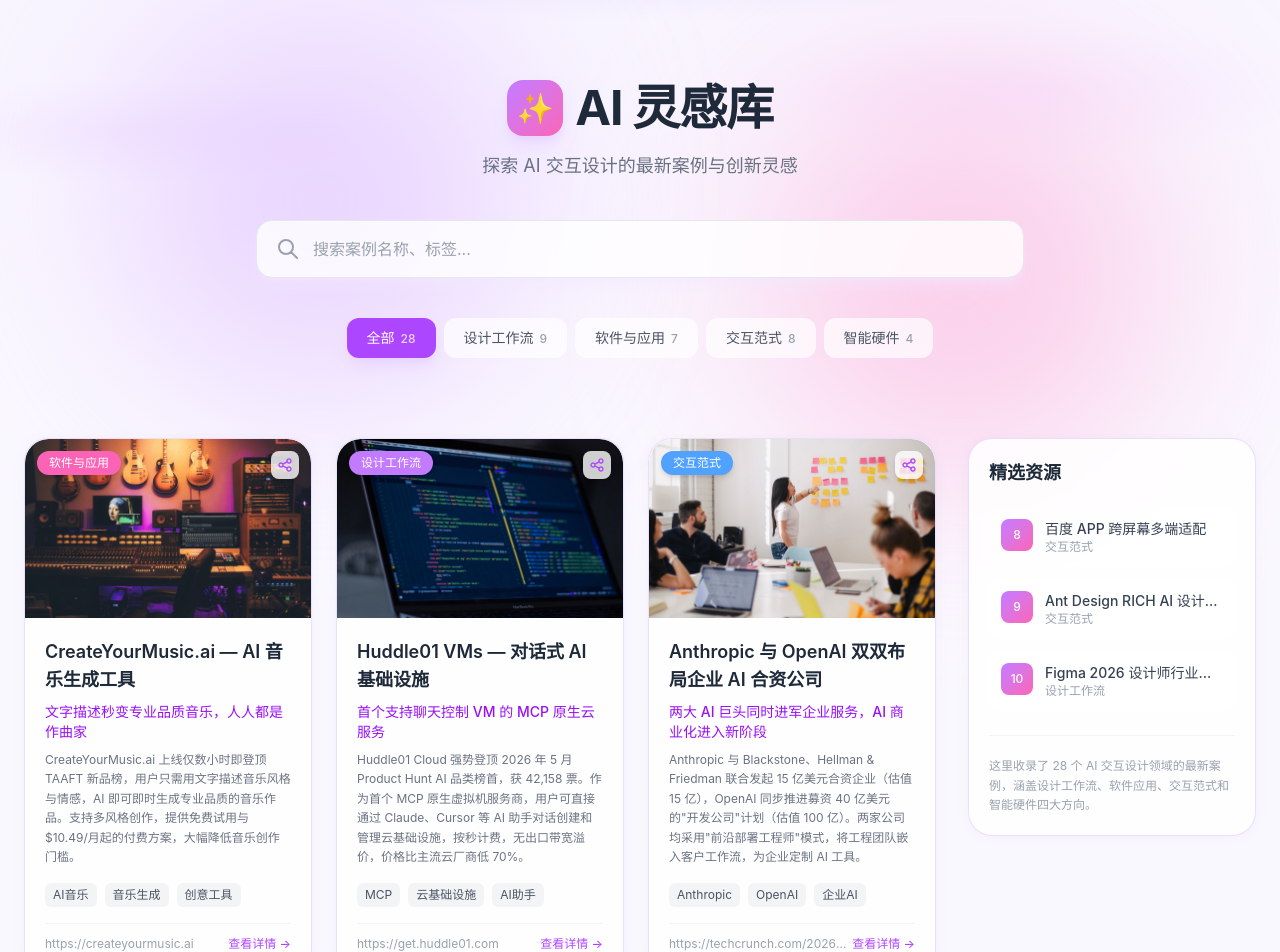
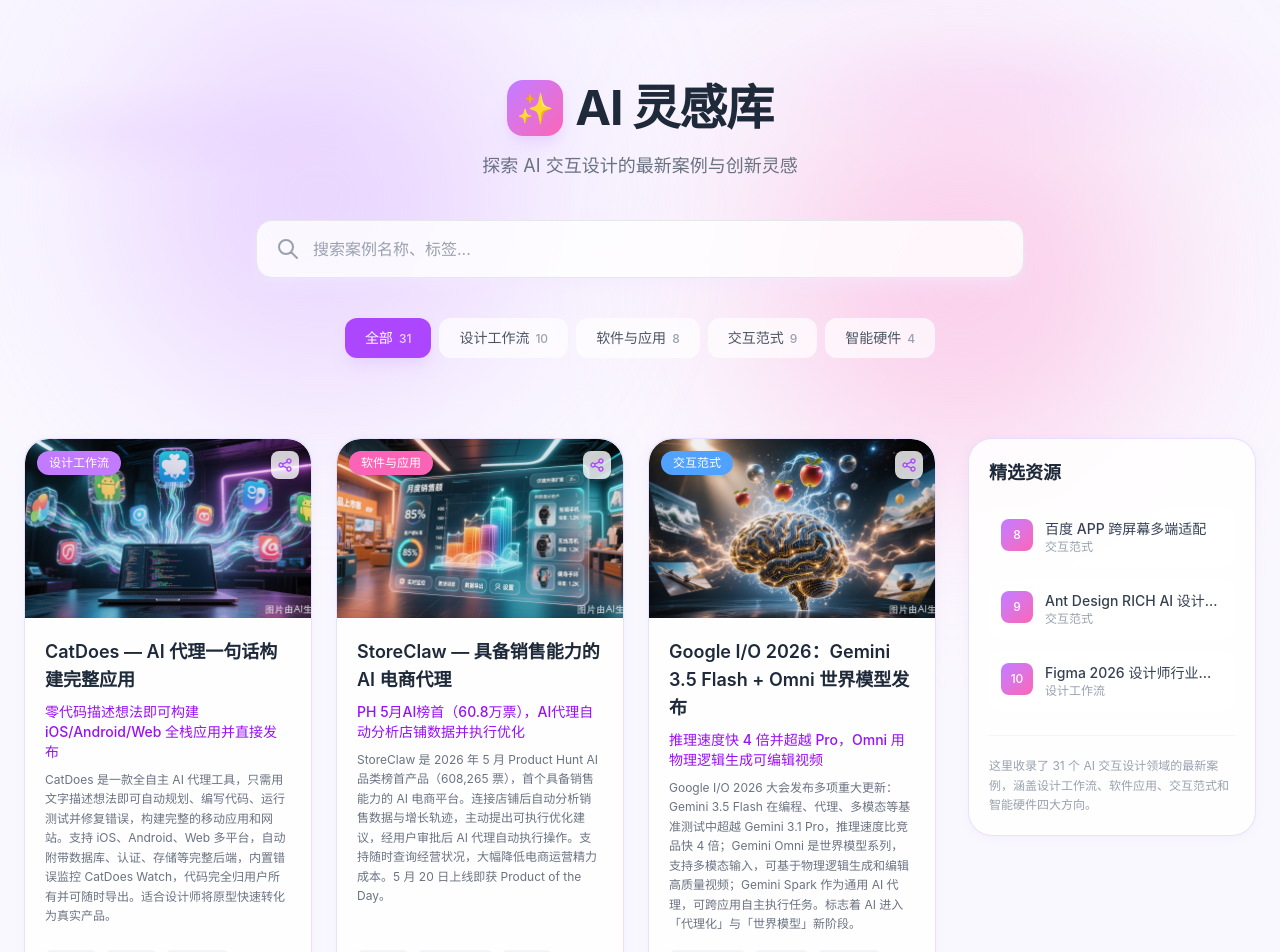
Before and after one commit to xiaoruan35-lab/ai-inspiration-lib, a Next.js app: page / in a window 1280 px wide. Shown: the top 952 px of the page. Built offline with nearby package versions, Linux system fonts and the light colour scheme.

Commit message:
feat: 自动抓取每日 AI 产品与重大行业资讯

```diff
--- a/src/data/caseStudies.ts
+++ b/src/data/caseStudies.ts
@@ -11,6 +11,36 @@
 
 
 export const CASE_STUDIES: CaseStudy[] = [
+  {
+    id: 'auto-20260521-01',
+    title: 'CatDoes — AI 代理一句话构建完整应用',
+    highlight: '零代码描述想法即可构建 iOS/Android/Web 全栈应用并直接发布',
+    description: 'CatDoes 是一款全自主 AI 代理工具，只需用文字描述想法即可自动规划、编写代码、运行测试并修复错误，构建完整的移动应用和网站。支持 iOS、Android、Web 多平台，自动附带数据库、认证、存储等完整后端，内置错误监控 CatDoes Watch，代码完全归用户所有并可随时导出。适合设计师将原型快速转化为真实产品。',
+    category: '设计工作流',
+    tags: ['AI代理', '无代码', '应用构建', '全栈开发'],
+    sourceUrl: 'https://catdoes.com',
+    coverUrl: '/image/cases/auto-20260521-01.jpg'
+  },
+  {
+    id: 'auto-20260521-02',
+    title: 'StoreClaw — 具备销售能力的 AI 电商代理',
+    highlight: 'PH 5月AI榜首（60.8万票），AI代理自动分析店铺数据并执行优化',
+    description: 'StoreClaw 是 2026 年 5 月 Product Hunt AI 品类榜首产品（608,265 票），首个具备销售能力的 AI 电商平台。连接店铺后自动分析销售数据与增长轨迹，主动提出可执行优化建议，经用户审批后 AI 代理自动执行操作。支持随时查询经营状况，大幅降低电商运营精力成本。5 月 20 日上线即获 Product of the Day。',
+    category: '软件与应用',
+    tags: ['AI电商', '营销自动化', 'AI代理', '数据分析'],
+    sourceUrl: 'https://www.producthunt.com/products/storeclaw',
+    coverUrl: '/image/cases/auto-20260521-02.jpg'
+  },
+  {
+    id: 'auto-20260521-03',
+    title: 'Google I/O 2026：Gemini 3.5 Flash + Omni 世界模型发布',
+    highlight: '推理速度快 4 倍并超越 Pro，Omni 用物理逻辑生成可编辑视频',
+    description: 'Google I/O 2026 大会发布多项重大更新：Gemini 3.5 Flash 在编程、代理、多模态等基准测试中超越 Gemini 3.1 Pro，推理速度比竞品快 4 倍；Gemini Omni 是世界模型系列，支持多模态输入，可基于物理逻辑生成和编辑高质量视频；Gemini Spark 作为通用 AI 代理，可跨应用自主执行任务。标志着 AI 进入「代理化」与「世界模型」新阶段。',
+    category: '交互范式',
+    tags: ['Google I/O', 'Gemini', '世界模型', 'AI代理'],
+    sourceUrl: 'https://techstartups.com/2026/05/20/google-launches-gemini-3-5-flash-and-omni-world-model-at-i-o-2026-as-ai-race-with-openai-heats-up/',
+    coverUrl: '/image/cases/auto-20260521-03.jpg'
+  },
   {
     id: 'auto-20260506-01',
     title: 'CreateYourMusic.ai — AI 音乐生成工具',
```
